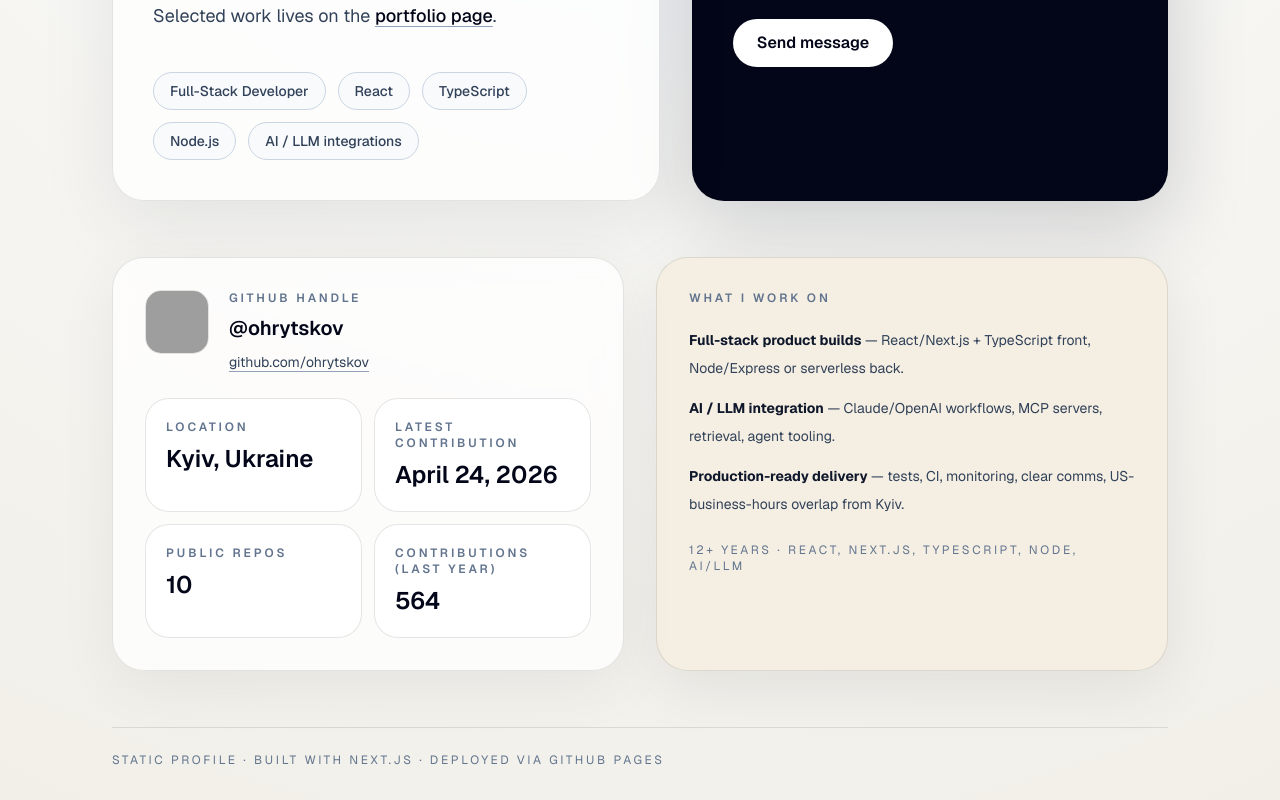
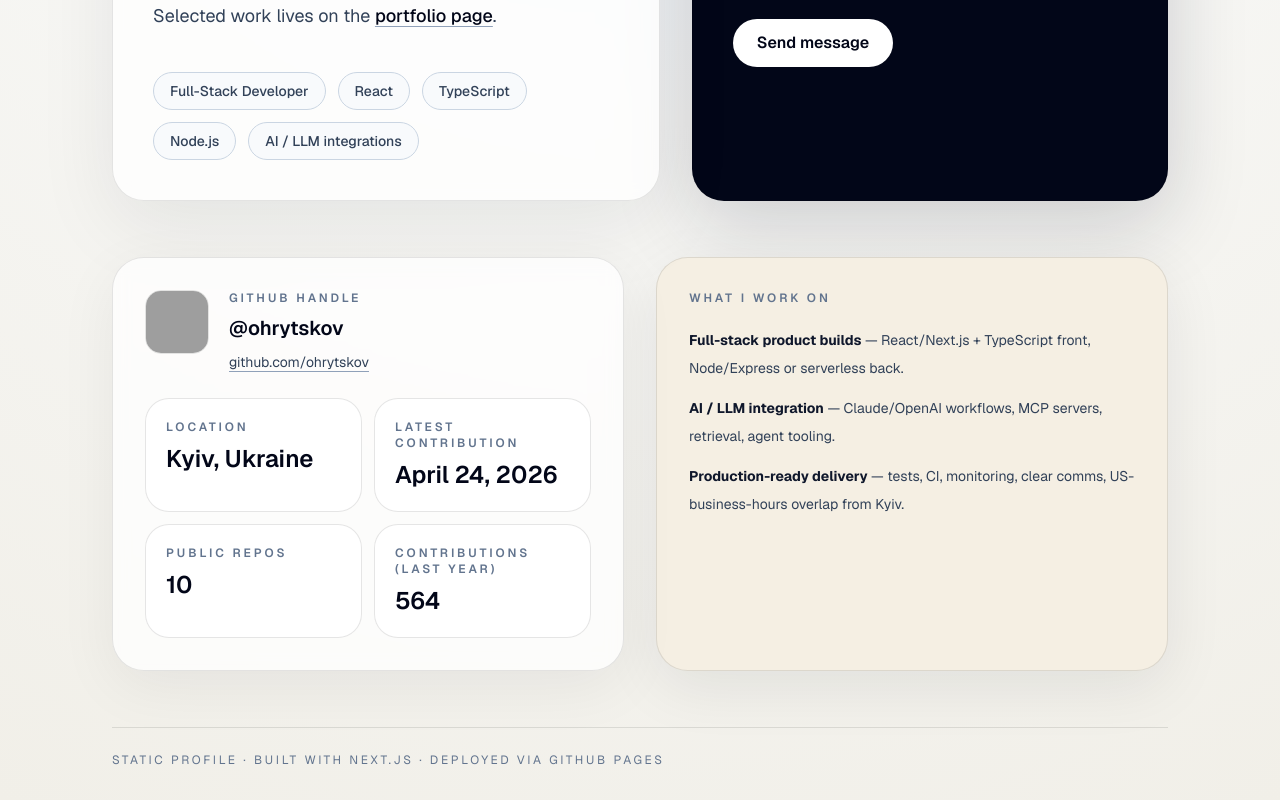
Before and after one commit to ohrytskov/ohrytskov.github.io, a Next.js app: page / in a window 1280 px wide. Shown: the part 554-1354 px from the top of the page. Built offline with nearby package versions, Linux system fonts and the light colour scheme; no server answers; grey boxes are pictures that could not be loaded.

Commit message:
fix(home): drop unsupported '12+ years' trailer line

```diff
--- a/src/app/page.tsx
+++ b/src/app/page.tsx
@@ -186,9 +186,6 @@ export default async function Home() {
                 tests, CI, monitoring, clear comms, US-business-hours overlap from Kyiv.
               </li>
             </ul>
-            <p className="mt-6 text-xs uppercase tracking-[0.22em] text-slate-500">
-              12+ years · React, Next.js, TypeScript, Node, AI/LLM
-            </p>
           </section>
         </section>
 
```
